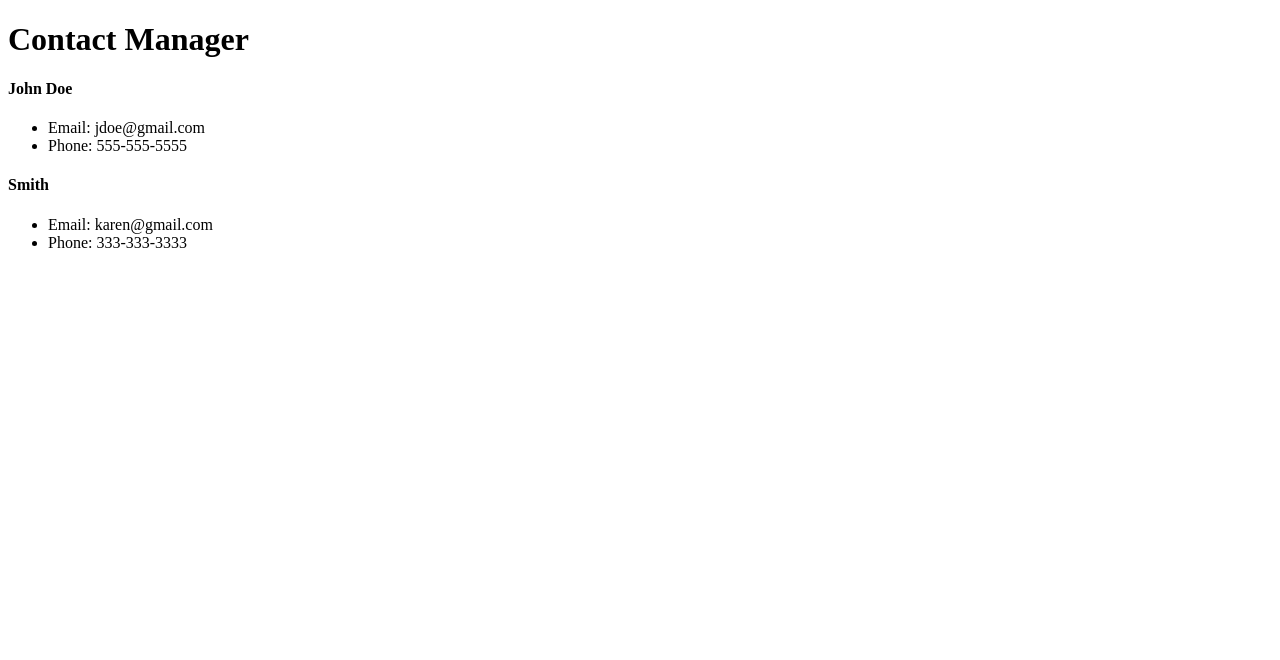
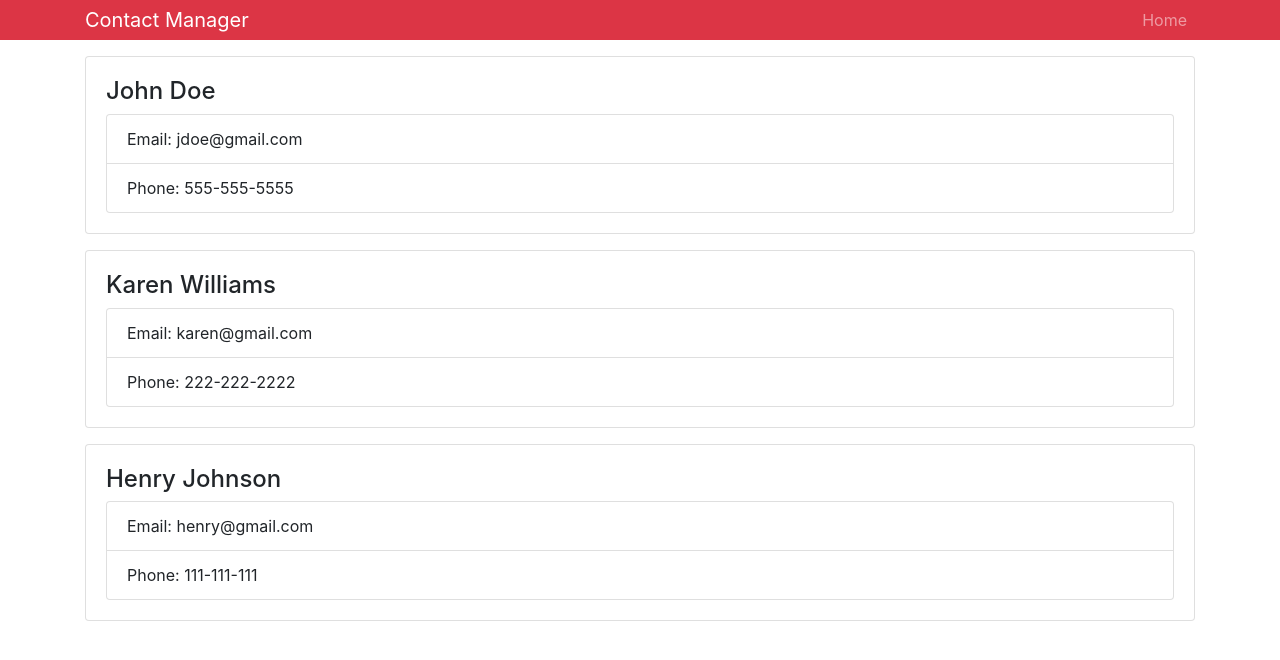
Before and after one commit to bikowalczyk/contactmanager, a React (Create React App) app: page / in a window 1280 px wide. Shown: the top 660 px of the page. Built offline with nearby package versions, Linux system fonts and the light colour scheme.

Commit message:
Creating State

```diff
--- a/package.json
+++ b/package.json
@@ -3,6 +3,7 @@
   "version": "0.1.0",
   "private": true,
   "dependencies": {
+    "bootstrap": "^4.1.3",
     "react": "^16.4.2",
     "react-dom": "^16.4.2",
     "react-scripts": "1.1.5"
--- a/src/App.js
+++ b/src/App.js
@@ -1,16 +1,18 @@
-import React, { Component } from 'react';
-import Contact from './compontents/Contact';
-import Header from './compontents/Header';
+import React, { Component } from "react";
+import Contacts from "./compontents/Contacts";
+import Header from "./compontents/Header";
 
-import './App.css';
+import "bootstrap/dist/css/bootstrap.min.css";
+import "./App.css";
 
 class App extends Component {
   render() {
     return (
       <div className="App">
         <Header branding="Contact Manager" />
-        <Contact name="John Doe" email="jdoe@gmail.com" phone="555-555-5555" />
-        <Contact name="Smith" email="karen@gmail.com" phone="333-333-3333" />
+        <div className="container">
+          <Contacts />
+        </div>
       </div>
     );
   }
--- a/src/compontents/Contact.js
+++ b/src/compontents/Contact.js
@@ -1,18 +1,23 @@
-import React, { Component } from 'react';
+import React, { Component } from "react";
+import PropTypes from "prop-types";
 
 class Contact extends Component {
   render() {
-    const { name, email, phone } = this.props;
+    const { name, email, phone } = this.props.contact;
     return (
-      <div>
+      <div className="card card-body mb-3">
         <h4>{name}</h4>
-        <ul>
-          <li>Email: {email}</li>
-          <li>Phone: {phone}</li>
+        <ul className="list-group">
+          <li className="list-group-item">Email: {email}</li>
+          <li className="list-group-item">Phone: {phone}</li>
         </ul>
       </div>
     );
   }
 }
 
+Contact.propTypes = {
+  contact: PropTypes.object.isRequired
+};
+
 export default Contact;
--- /dev/null
+++ b/src/compontents/Contacts.js
@@ -0,0 +1,40 @@
+import React, { Component } from "react";
+import Contact from "./Contact";
+class Contacts extends Component {
+  state = {
+    contacts: [
+      {
+        id: 1,
+        name: "John Doe",
+        email: "jdoe@gmail.com",
+        phone: "555-555-5555"
+      },
+      {
+        id: 2,
+        name: "Karen Williams",
+        email: "karen@gmail.com",
+        phone: "222-222-2222"
+      },
+      {
+        id: 3,
+        name: "Henry Johnson",
+        email: "henry@gmail.com",
+        phone: "111-111-111"
+      }
+    ]
+  };
+
+  render() {
+    const { contacts } = this.state;
+
+    return (
+      <div>
+        {contacts.map(contact => (
+          <Contact key={contact.id} contact={contact} />
+        ))}
+      </div>
+    );
+  }
+}
+
+export default Contacts;
--- a/src/compontents/Header.js
+++ b/src/compontents/Header.js
@@ -1,12 +1,34 @@
-import React from 'react';
+import React from "react";
+import PropTypes from "prop-types";
 
 const Header = props => {
   const { branding } = props;
   return (
-    <div>
-      <h1>{branding}</h1>
-    </div>
+    <nav className="navbar navbar-expand-sm navbar-dark bg-danger mb-3 py-0">
+      <div className="container">
+        <a href="/" className="navbar-brand">
+          {branding}
+        </a>
+        <div>
+          <ul className="navbar-nav mr-auto">
+            <li className="nav-item">
+              <a href="" className="nav-link">
+                Home
+              </a>
+            </li>
+          </ul>
+        </div>
+      </div>
+    </nav>
   );
 };
 
+Header.defaultProps = {
+  branding: "My App"
+};
+
+Header.propTypes = {
+  branding: PropTypes.string.isRequired
+};
+
 export default Header;
```
Also changed, not shown: 1 other file (tests, documents, lock files or other folders).
